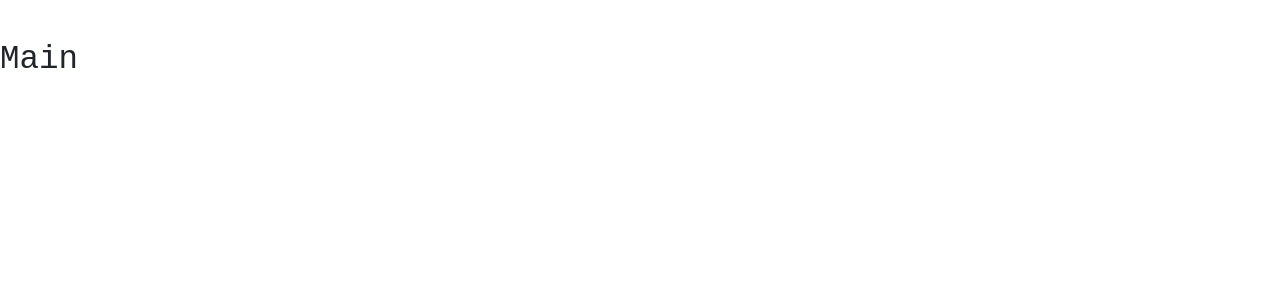
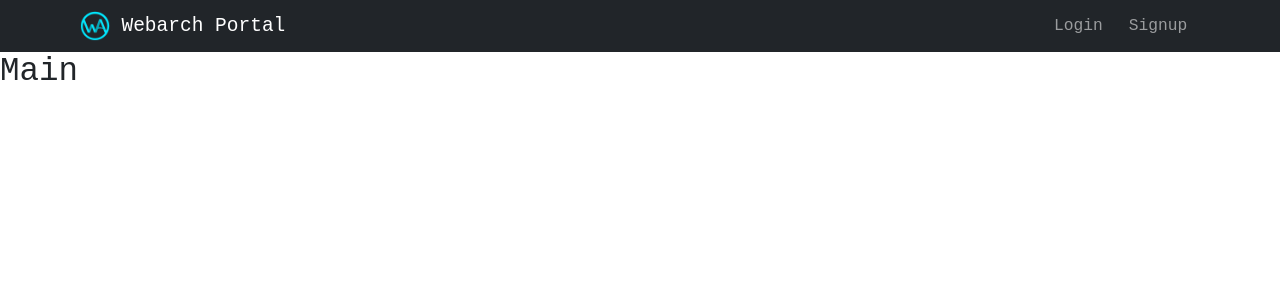
Before and after one commit to WebarchClub/webarch-portal, a React (Create React App) app: page / in a window 1280 px wide. Shown: the top 300 px of the page. Built offline with nearby package versions, Linux system fonts and the light colour scheme.

Commit message:
font awesome changed to react icons
Signed-off-by: sreyom31 <sreyom31@gmail.com>

```diff
--- a/src/containers/Navbar/Navbar.js
+++ b/src/containers/Navbar/Navbar.js
@@ -1,8 +1,58 @@
-import React from "react";
+import React, { Fragment } from "react";
+import { Navbar, Nav, Container } from "react-bootstrap";
+import { FaRegUserCircle } from "react-icons/fa"
+import { FiLogOut } from "react-icons/fi"
+import Logo from "../../assets/logo.png";
 import "./Navbar.css";
 
-function Navbar() {
-    return <div className="Navbar"></div>;
+function Navigation(props) {
+    return (
+        <Navbar collapseOnSelect expand="lg" bg="dark" variant="dark">
+            <Container>
+                <Navbar.Brand href="#home" className="text-center fs-4">
+                    <img
+                        alt=""
+                        src={Logo}
+                        width="30"
+                        height="30"
+                        className="d-inline-block"
+                    />{" "}
+                    Webarch Portal
+                </Navbar.Brand>
+                <Navbar.Toggle aria-controls="responsive-navbar-nav" />
+                <Navbar.Collapse id="responsive-navbar-nav">
+                    <Nav className="ms-auto fs-5">
+                        {props.currentUser && (
+                            <Fragment>
+                                <Nav.Link href="#deets" className="mx-2">
+                                    profile <FaRegUserCircle />
+                                </Nav.Link>
+                                <Nav.Link href="#deets" className="mx-2">
+                                    Logout{" "}
+                                    <FiLogOut />
+                                </Nav.Link>
+                            </Fragment>
+                        )}
+                        {!props.currentUser && (
+                            <Fragment>
+                                {" "}
+                                <Nav.Link href="#deets" className="mx-2">
+                                    Login
+                                </Nav.Link>
+                                <Nav.Link
+                                    eventKey={2}
+                                    href="#memes"
+                                    className="mx-2"
+                                >
+                                    Signup
+                                </Nav.Link>
+                            </Fragment>
+                        )}
+                    </Nav>
+                </Navbar.Collapse>
+            </Container>
+        </Navbar>
+    );
 }
 
-export default Navbar;
+export default Navigation;
```
Also changed, not shown: 1 other file (tests, documents, lock files or other folders).
